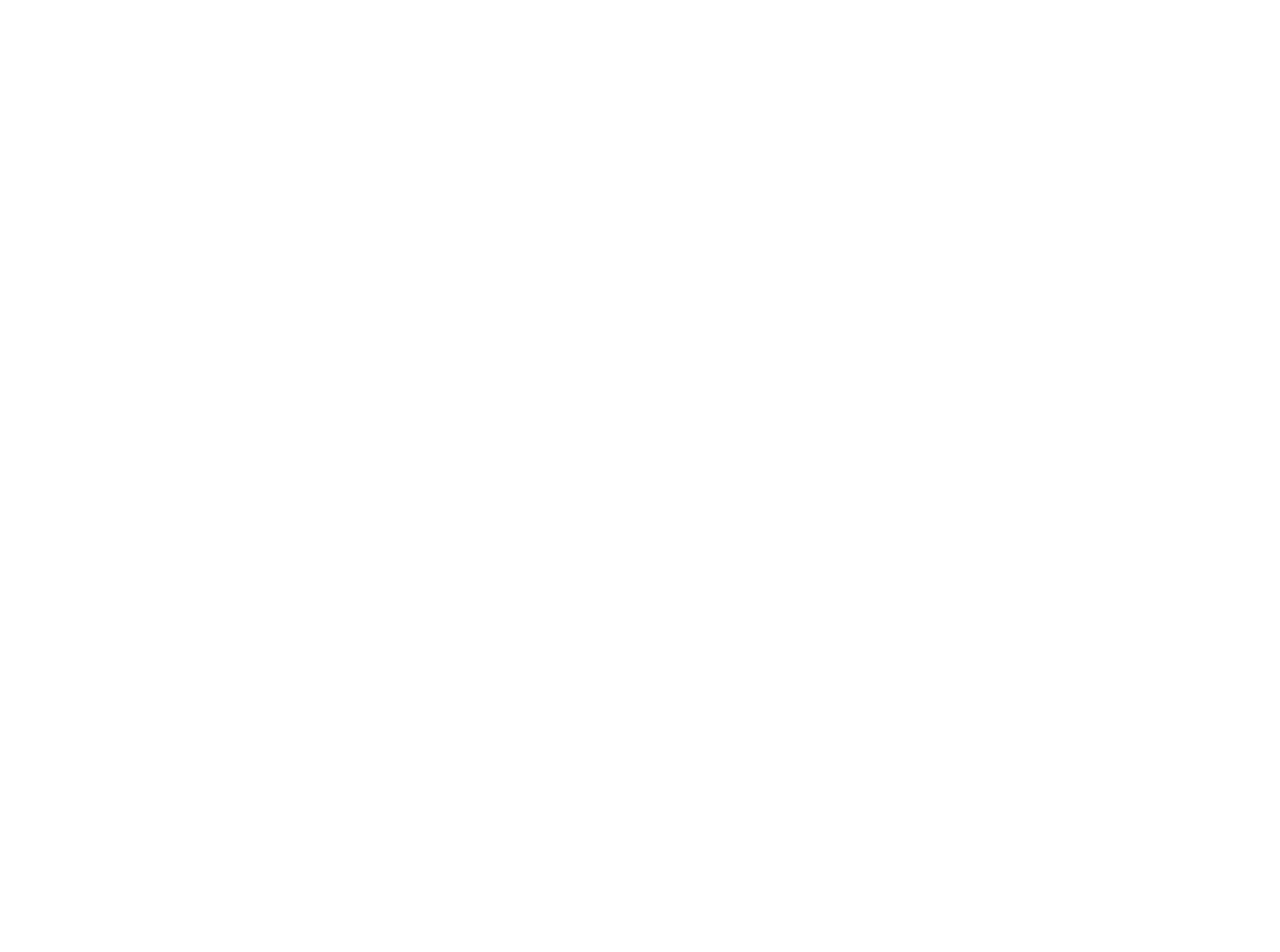
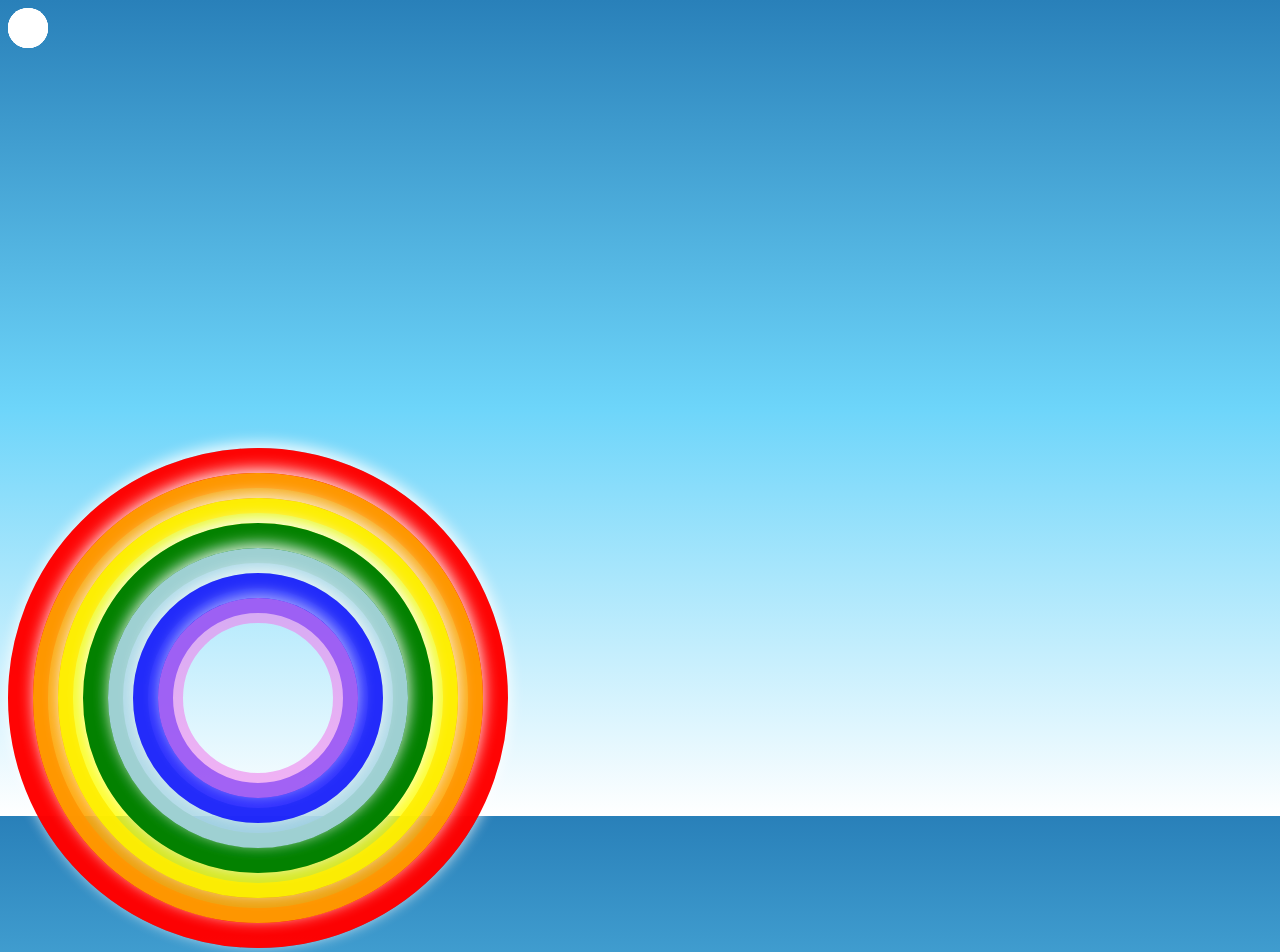
Before and after one commit to drsckarasu/mainAcademy, a plain HTML site: page index.html in a window 1280 px wide. Shown: the top 952 px of the page. Before the commit the page ends 800 px from the top, so only its background shows below. Drawn offline with Linux system fonts and the light colour scheme.

Commit message:
draw rainbow in css

```diff
--- a/index.html
+++ b/index.html
@@ -6,6 +6,20 @@
     <link rel="stylesheet" href="style.css">
 </head>
 <body>
-
+    <div class="cloud">
+        <div></div>
+        <div></div>
+        <div></div>
+        <div></div>
+    </div>
+    <div class="wrap">
+        <div class="string red"></div>
+        <div class="string orange"></div>
+        <div class="string yellow"></div>
+        <div class="string green"></div>
+        <div class="string lightblue"></div>
+        <div class="string blue"></div>
+        <div class="string violet"></div>
+    </div>
 </body>
 </html>
--- a/style.css
+++ b/style.css
@@ -0,0 +1,114 @@
+body{
+    height: 100vh;
+    background: #2980B9;
+    background: linear-gradient(to top, #FFFFFF, #6DD5FA, #2980B9);
+}
+.cloud{
+    position: relative;
+}
+.cloud>div{
+    height: 40px;
+    width: 40px;
+    border-radius: 50%;
+    background-color: white;
+    display: inline-block;
+    position: absolute;
+}
+.wrap{
+    top: 55%;
+    position: relative;
+    height: 100vh;
+
+}
+.red {
+    box-sizing: border-box;
+    position: absolute;
+    top: 0;
+    left: 0;
+    height: 500px;
+    width: 500px;
+    border-radius: 50%;
+    border: 40px solid red;
+    margin: auto;
+}
+.orange {
+    box-sizing: border-box;
+    position: absolute;
+    top: 25px;
+    left: 25px;
+    height: 450px;
+    width: 450px;
+    border: 40px solid orange;
+    border-radius: 50%;
+    animation-delay: 1s;
+}
+.yellow{
+    box-sizing: border-box;
+    position: absolute;
+    top: 50px;
+    left: 50px;
+    height: 400px;
+    width: 400px;
+    border: 40px solid yellow;
+    border-radius: 50%;
+    animation-delay: 2s;
+}
+.green{
+    box-sizing: border-box;
+    position: absolute;
+    top: 75px;
+    left: 75px;
+    height: 350px;
+    width: 350px;
+    border: 40px solid green;
+    border-radius: 50%;
+    animation-delay: 3s;
+}
+.lightblue{
+    box-sizing: border-box;
+    position: absolute;
+    top: 100px;
+    left: 100px;
+    height: 300px;
+    width: 300px;
+    border: 40px solid lightblue;
+    border-radius: 50%;
+    animation-delay: 4s;
+}
+.blue{
+    box-sizing: border-box;
+    position: absolute;
+    top: 125px;
+    left: 125px;
+    height: 250px;
+    width: 250px;
+    border: 40px solid blue;
+    border-radius: 50%;
+    animation-delay: 5s;
+}
+.violet{
+    box-sizing: border-box;
+    position: absolute;
+    top: 150px;
+    left: 150px;
+    height: 200px;
+    width: 200px;
+    border: 25px solid violet;
+    border-radius: 50%;
+    animation-delay: 6s;
+}
+.string{
+    box-shadow: 1px -4px 15px #FFFFFF;
+    opacity: 0.6;
+    animation-name: rainbow;
+    animation-duration: 3s;
+    animation-iteration-count: infinite;
+}
+@keyframes rainbow {
+    from{
+        opacity: 0.8;
+    }
+    to{
+        opacity: 1;
+    }
+}
```
